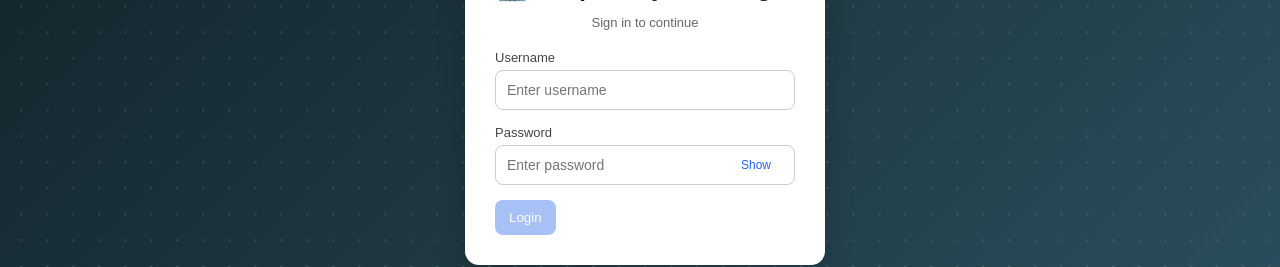
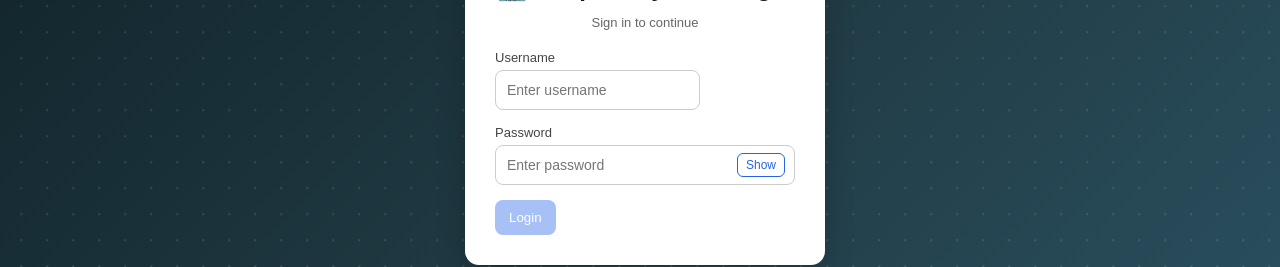
Before and after one commit to Derrickmeitaron/hospital-frontend, a React (Create React App) app: page / in a window 1280 px wide. Shown: the part 275-542 px from the top of the page. Built offline with nearby package versions, Linux system fonts and the light colour scheme.

Commit message:
again last

```diff
--- a/src/components/Login.js
+++ b/src/components/Login.js
@@ -180,13 +180,11 @@ export default function Login({ setRole, setView }) {
 
           {/* PASSWORD */}
           <div style={styles.inputGroup}>
-            <label style={styles.label}>
-              Password
-            </label>
+            <label style={styles.label}>Password</label>
 
             <div style={styles.passwordWrapper}>
+
               <input
-                className="rainbow-input"
                 style={styles.passwordInput}
                 type={showPassword ? "text" : "password"}
                 placeholder="Enter password"
@@ -196,13 +194,12 @@ export default function Login({ setRole, setView }) {
 
               <button
                 type="button"
-                onClick={() =>
-                  setShowPassword(!showPassword)
-                }
-                style={styles.toggle}
+                onClick={() => setShowPassword(!showPassword)}
+                style={styles.toggleOutside}
               >
                 {showPassword ? "Hide" : "Show"}
               </button>
+
             </div>
           </div>
 
@@ -275,9 +272,25 @@ const styles = {
   },
 
   /* ✅ FIXED INPUT (merged properly) */
+
+  /* password wrapper */
+ passwordWrapper: {
+  position: "relative",
+  width: "100%"
+},
+
 input: {
+  flex: 1,
+  padding: "11px",
+  borderRadius: "8px",
+  border: "1px solid #ccc",
+  fontSize: "14px",
+  boxSizing: "border-box"
+},
+passwordInput: {
   width: "100%",
   padding: "11px",
+  paddingRight: "80px", // space for button
   borderRadius: "8px",
   border: "1px solid #ccc",
   outline: "none",
@@ -285,35 +298,20 @@ const styles = {
   boxSizing: "border-box"
 },
 
-  /* password wrapper */
-  passwordWrapper: {
-    position: "relative",
-    width: "100%",
-    display: "flex",
-    alignItems: "center"
-  },
-
-  /* IMPORTANT: applies ONLY inside password field */
-  passwordInput: {
-    width: "100%",
-    padding: "11px 70px 11px 11px", // space for toggle button
-    borderRadius: "8px",
-    border: "1px solid #ccc",
-    outline: "none",
-    fontSize: "14px",
-    boxSizing: "border-box"
-  },
-
-  toggle: {
+toggleOutside: {
   position: "absolute",
   right: "10px",
-    background: "none",
-    border: "none",
+  top: "50%",
+  transform: "translateY(-50%)",
+
+  padding: "4px 8px",
+  borderRadius: "6px",
+  border: "1px solid #2563eb",
+  background: "#fff",
   color: "#2563eb",
   fontSize: "12px",
   cursor: "pointer"
 },
-
   errorBox: {
     marginTop: "12px",
     padding: "10px",
```
Lines whose indentation alone changed are shown as unchanged.
